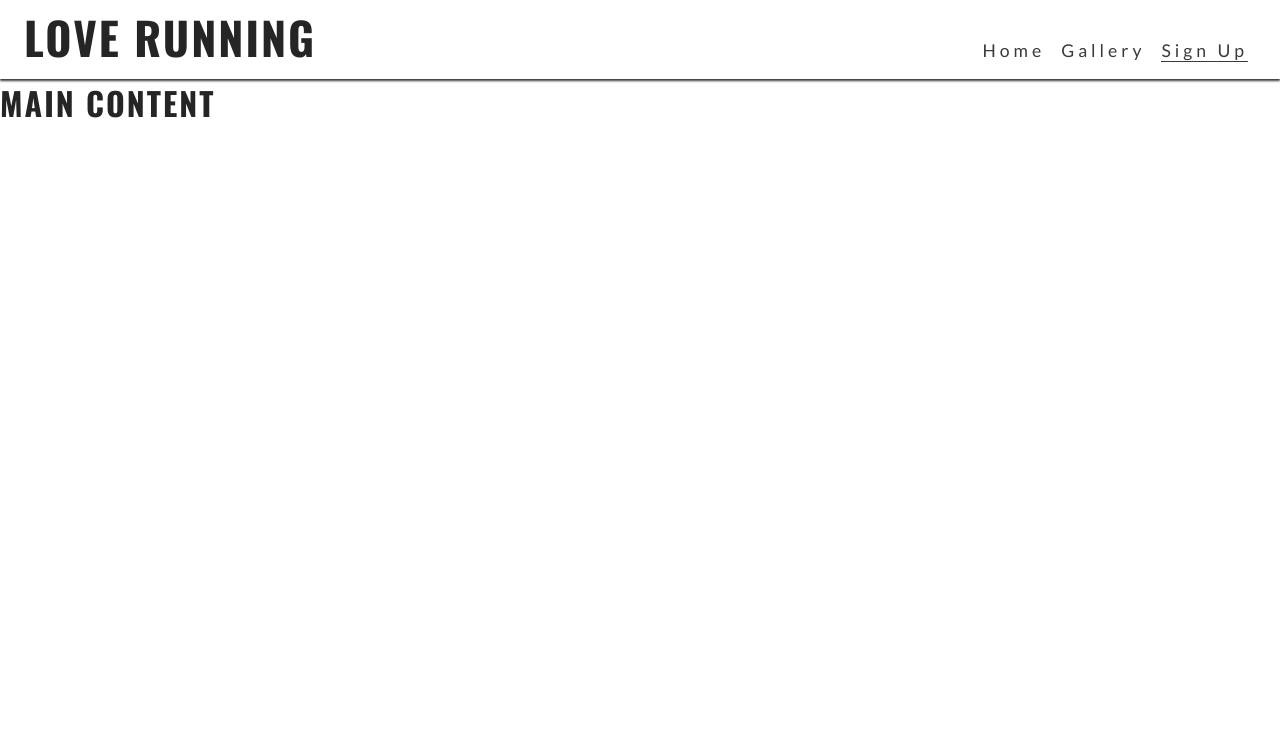
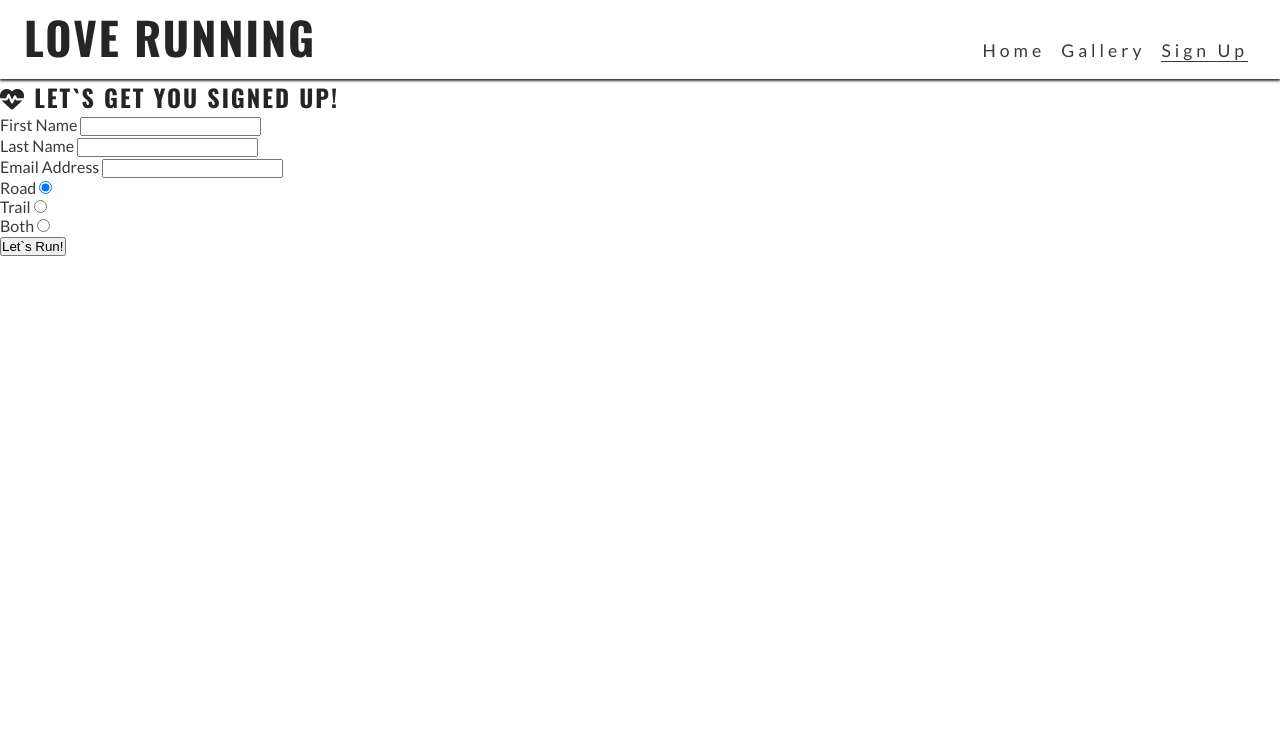
Before and after one commit to abi19x/love-running, a plain HTML site: page signup.html in a window 1280 px wide. Shown: the top 750 px of the page. Drawn offline with nearby package versions, Linux system fonts and the light colour scheme.

Commit message:
Form is created on the signup page

```diff
--- a/signup.html
+++ b/signup.html
@@ -45,7 +45,43 @@
 
     <!--Main Content-->
     <main>
-        <h1>Main content</h1>
+        <section id="signup">
+
+            <form method="POST" action="https://formdump.codeinstitute.net" id="signup-form">
+
+                <h2><i class="fa-solid fa-heart-pulse"></i> Let`s get you signed up!</h2>
+
+                <label for="first-name">First Name</label>
+                <input class="text-input" type="text" id="first-name" name="first-name" required>
+                <br>
+
+                <label for="last-name">Last Name</label>
+                <input class="text-input" type="text" id="last-name" name="last-name" required>
+                <br>
+
+                <label for="email-address">Email Address</label>
+                <input class="text-input" type="email" id="email-address" name="email-address" required>
+                <br>
+
+                <div class="radio-buttons">
+                    <div>
+                        <label for="road">Road</label>
+                        <input type="radio" id="road" name="running-preference" value="road" checked
+                            required>
+                    </div>
+
+                    <label for="trail">Trail</label>
+                    <input type="radio" id="trail" name="running-preference" value="trail" required>
+                    <div>
+
+                        <label for="both">Both</label>
+                        <input type="radio" id="both" name="running-preference" value="both" required>
+                    </div>
+                </div>
+
+                <button class="join-button" type="submit">Let`s Run!</button>
+            </form>
+        </section>
     </main>
 
     <!--Footer Content-->
@@ -64,8 +100,9 @@
             </li>
 
             <li><a href="https://www.instagram.com/" target="_blank" rel="noopener"
-                aria-label="Visit our Instagram page (opens in a new tab)"><i class="fa-brands fa-instagram"></i></a>
-        </li>
+                    aria-label="Visit our Instagram page (opens in a new tab)"><i
+                        class="fa-brands fa-instagram"></i></a>
+            </li>
         </ul>
     </footer>
 
```
